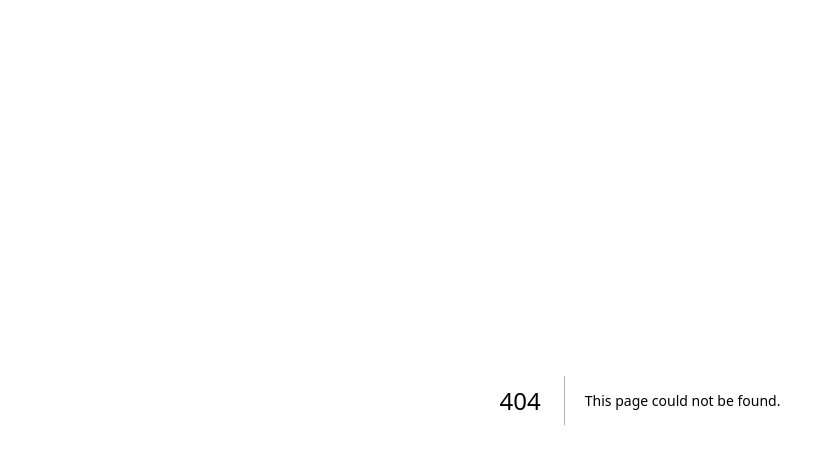
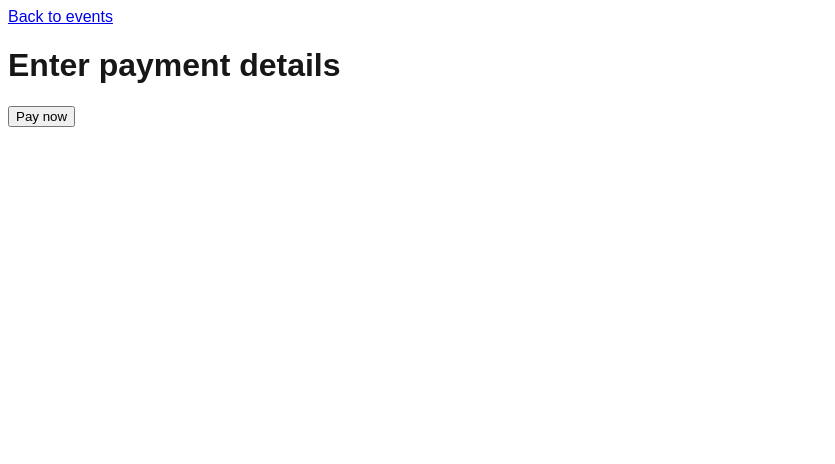
Before and after one commit to josh-nz/sebastian, a Next.js app in the folder frontend/: page /checkout/1 in a window 1280 px wide. Before the commit this address had no page. Shown: the top 464 px of the page, without its empty margins (0-835 px from the left). Built offline with nearby package versions, Linux system fonts and the light colour scheme.

Commit message:
Add final payment step.

```diff
--- /dev/null
+++ b/frontend/src/pages/checkout/[reservationId].tsx
@@ -0,0 +1,46 @@
+import { apiUrl } from "@/constants";
+import Link from "next/link";
+import { useRouter } from "next/router";
+import { FormEvent } from "react";
+
+
+export default function CheckoutReservation() {
+  const router = useRouter();
+
+  async function pay(e: FormEvent<HTMLFormElement>) {
+    e.preventDefault();
+
+    const { reservationId } = router.query;
+    const paymentData = {
+      reservationId,
+      paymentStatus: 1
+    };
+
+    const resp = await fetch(`${apiUrl}/events/payment_webhook`, {
+      headers: { "Content-Type": "application/json"},
+      body: JSON.stringify(paymentData),
+      method: "POST"
+    });
+
+    console.log(resp);
+    if (resp.status === 201) {
+      alert("Tickets have been booked");
+      router.push("/events");
+    } else if (resp.status === 422) {
+      const { message } = await resp.json();
+      alert(message);
+    } else {
+      console.log("Unknown error, try again later.");
+    }
+  }
+
+  return (
+    <>
+      <Link href="/events">Back to events</Link>
+      <h1>Enter payment details</h1>
+      <form onSubmit={e => { void pay(e); }}>
+        <button type="submit">Pay now</button>
+      </form>
+    </>
+  );
+}
```
